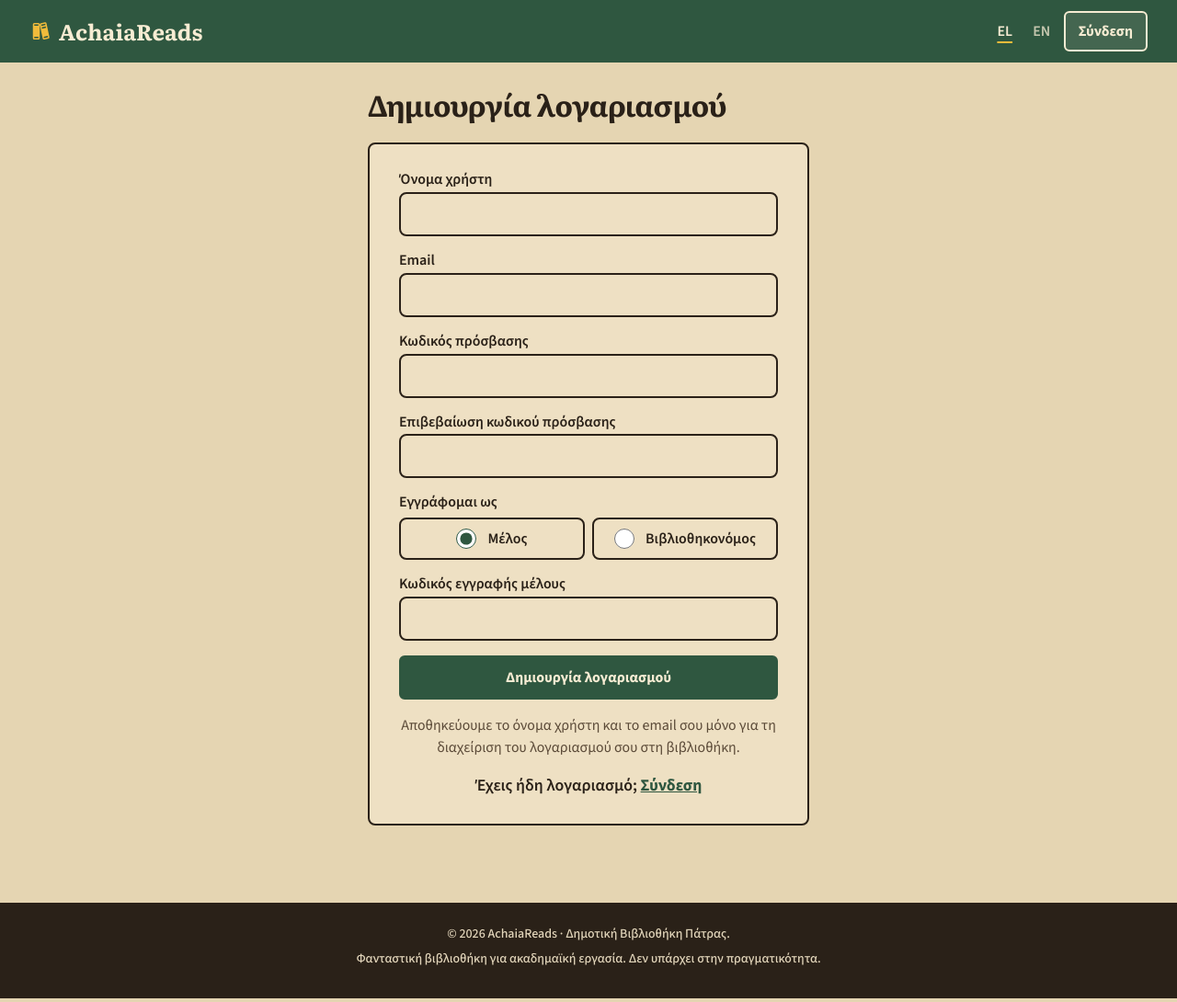
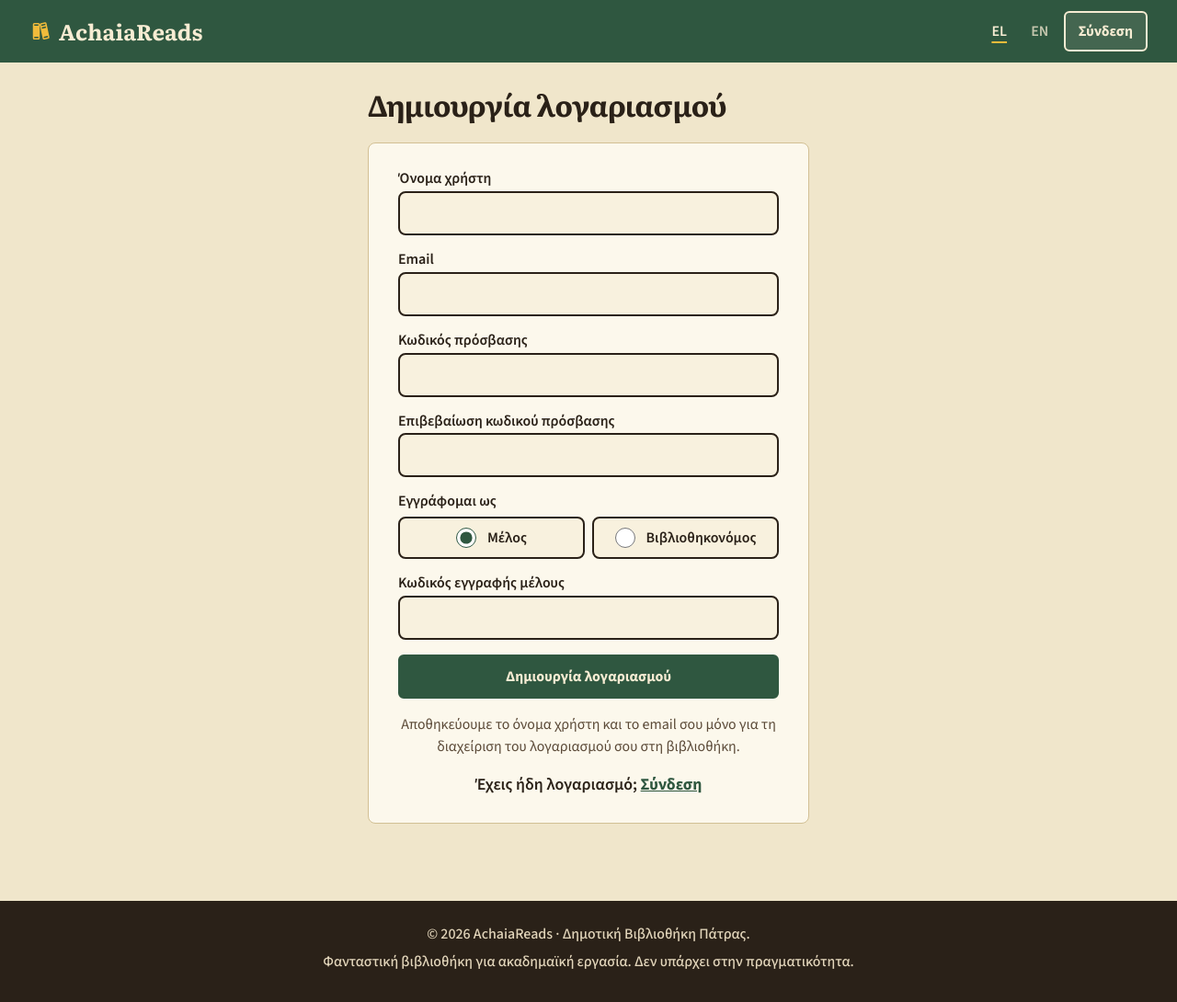
Before and after one commit to ckagias/lectern, a PHP site: page /register.php in a window 1280 px wide. Shown: the whole page at 92% size. Run offline with PHP 8.4, Linux system fonts and the light colour scheme.

Commit message:
update: lighten the page colours and restyle the form card, hero and header

```diff
--- a/prototype/css/components.css
+++ b/prototype/css/components.css
@@ -13,6 +13,7 @@
   font: 800 1rem var(--font);
   text-decoration: none;
   cursor: pointer;
+  transition: filter 0.15s, background-color 0.15s;
 }
 
 .btn:hover {
--- a/prototype/css/forms.css
+++ b/prototype/css/forms.css
@@ -4,9 +4,9 @@
   max-width: 30rem;
   margin-inline: auto;
   padding: 22px 18px;
-  border: var(--border) solid var(--ink);
+  border: 1px solid var(--line);
   border-radius: var(--radius-lg);
-  background: var(--card);
+  background: var(--panel);
 }
 
 .panel > * + * {
--- a/prototype/css/layout.css
+++ b/prototype/css/layout.css
@@ -5,7 +5,7 @@
   justify-content: space-between;
   gap: 4px;
   min-height: 60px;
-  padding: 6px 12px;
+  padding: 6px 8px;
   background: var(--green);
   color: var(--on-dark);
 }
@@ -14,6 +14,7 @@
   display: inline-flex;
   align-items: center;
   gap: 8px;
+  min-height: 44px;
   text-decoration: none;
   font-family: var(--font-heading);
   font-weight: 800;
@@ -62,7 +63,7 @@
 .lang a {
   display: grid;
   place-items: center;
-  min-width: 30px;
+  min-width: 40px;
   min-height: 44px;
   text-decoration: none;
   font-weight: 600;
@@ -112,6 +113,7 @@
   text-decoration: none;
   font-weight: 500;
   font-size: 0.8125rem;
+  transition: background-color 0.15s, color 0.15s;
 }
 
 /* Every menu icon has an outline and a solid version. The current page shows the solid one. */
@@ -162,7 +164,7 @@ main {
   padding: 22px 16px 30px;
   background: var(--foot-bg);
   color: var(--foot-fg);
-  font-size: 0.875rem;
+  font-size: 1rem;
   font-weight: 500;
 }
 
@@ -197,7 +199,7 @@ main {
   }
 
   .lang a {
-    min-width: 40px;
+    min-width: 44px;
   }
 }
 
@@ -217,6 +219,14 @@ main {
     padding: 6px 32px;
   }
 
+  /* The header stays on top and the side menu stays in view while the page scrolls. */
+  .layout-member .top,
+  .layout-librarian .top {
+    position: sticky;
+    top: 0;
+    z-index: 6;
+  }
+
   .brand {
     font-size: 1.5rem;
   }
@@ -230,6 +240,10 @@ main {
     border-top: 0;
     border-right: 1px solid var(--line);
     background: var(--bg);
+    position: sticky;
+    top: 68px;
+    align-self: start;
+    height: calc(100vh - 68px);
   }
 
   .nav-user {
--- a/prototype/css/tokens.css
+++ b/prototype/css/tokens.css
@@ -1,14 +1,13 @@
 /* Design tokens. Every colour in the site comes from this file. */
 :root {
   /* surfaces and text */
-  --bg: #e5d5b2;
-  --card: #eee0c3;
+  --bg: #f0e6cb;
+  --card: #f8f1de;
+  --panel: #fcf8ec;
   --ink: #2a2118;
   --ink-2: #5b4a38;
-  --line: #c9b68b;
+  --line: #d2c094;
   --cream: #f7ecd3;
-  --surface: #f7ecd3;
-  --shadow: 0 3px 6px rgba(42, 33, 24, 0.16), 0 3px 6px rgba(42, 33, 24, 0.23);
 
   /* library green, used for the header, nav and main actions */
   --green: #2f5740;
```
Also changed, not shown: prototype/css/home.css (+13 -1 lines).
